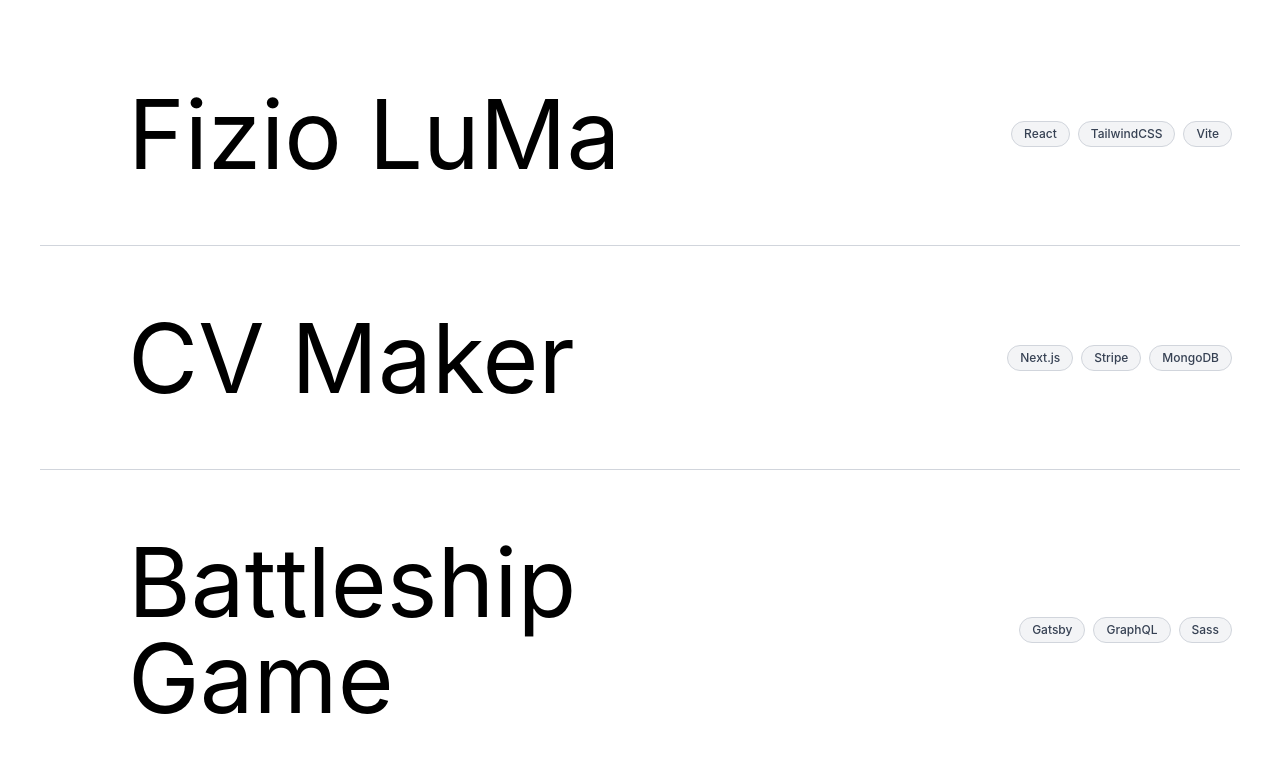
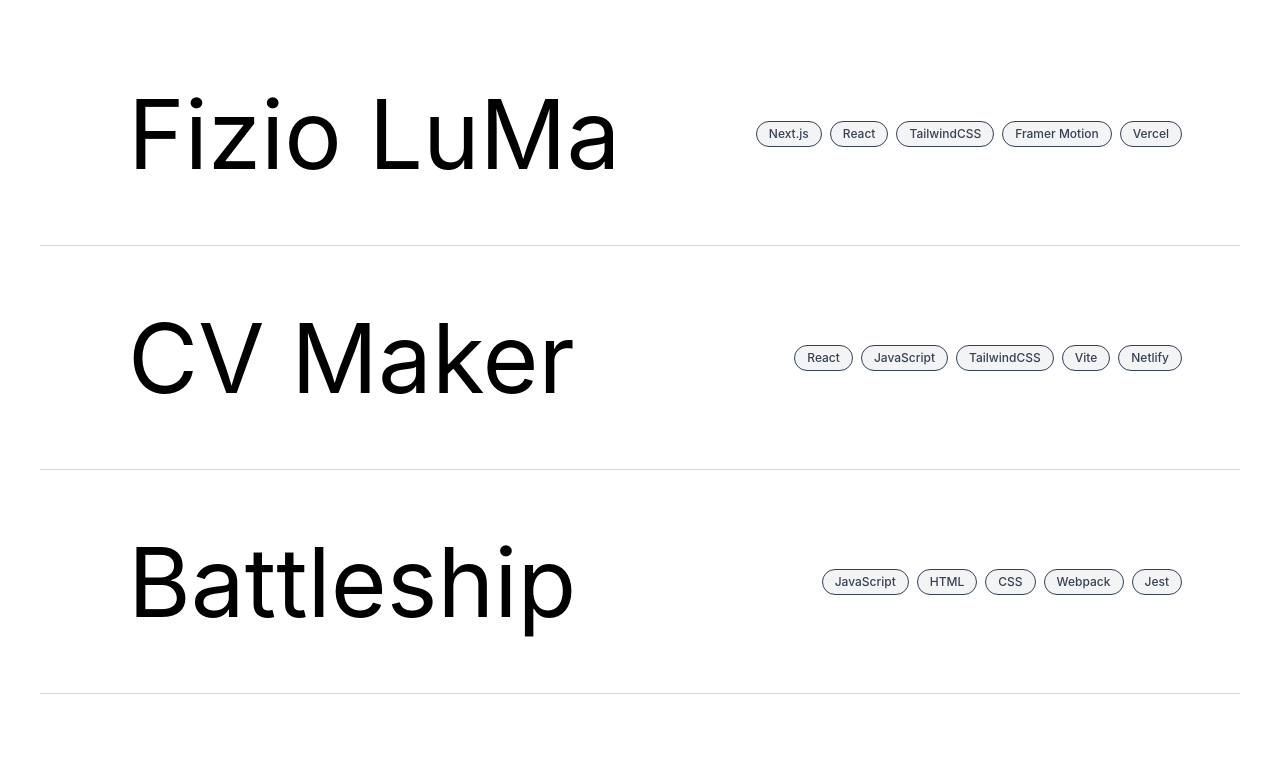
Before and after one commit to Mararovsek99/portfolio, a React (Vite) app: page / in a window 1280 px wide. Shown: the part 1600-2369 px from the top of the page. Built offline with nearby package versions, Linux system fonts and the light colour scheme; what @lordicon/element would draw is missing.

Commit message:
added CSS transitions to project titles and tech badges for smoother hover effects.

```diff
--- /dev/null
+++ b/src/components/RecentWork.css
@@ -0,0 +1,26 @@
+.project-title {
+  transition:
+    color 0.2s,
+    margin-left 0.2s;
+}
+.project-title.hovered {
+  color: #888888;
+  margin-left: 20px;
+}
+.tech-badge {
+  transition:
+    background 0.2s,
+    color 0.2s;
+}
+.tech-badge.hovered {
+  background: #e0e7ef;
+  color: #222;
+  border-color: #b0b8c1;
+}
+.tech-mr {
+  margin-right: 50px;
+  transition: margin-right 0.2s;
+}
+.tech-mr.hovered {
+  margin-right: 2px;
+}
--- a/src/components/RecentWork.jsx
+++ b/src/components/RecentWork.jsx
@@ -1,34 +1,45 @@
 import React, { useState } from "react";
 import { portfolioImages } from "../assets/portfolioImages";
+import "./RecentWork.css";
 
 const projects = [
   {
     title: "Fizio LuMa",
-    technologies: ["React", "TailwindCSS", "Vite"],
+    technologies: [
+      "Next.js",
+      "React",
+      "TailwindCSS",
+      "Framer Motion",
+      "Vercel",
+    ],
     image: portfolioImages[0],
     url: "https://fizioluma.si",
   },
+
   {
     title: "CV Maker",
-    technologies: ["Next.js", "Stripe", "MongoDB"],
+    technologies: ["React", "JavaScript", "TailwindCSS", "Vite", "Netlify"],
     image: portfolioImages[1],
     url: "https://cvmaker-app.netlify.app/",
   },
+
   {
-    title: "Battleship Game",
-    technologies: ["Gatsby", "GraphQL", "Sass"],
+    title: "Battleship",
+    technologies: ["JavaScript", "HTML", "CSS", "Webpack", "Jest"],
     image: portfolioImages[2],
     url: "https://mararovsek99.github.io/battleship/",
   },
+
   {
     title: "Etch-A-Sketch",
-    technologies: ["Vue", "Firebase", "TailwindCSS"],
+    technologies: ["JavaScript", "HTML", "CSS", "DOM Manipulation"],
     image: portfolioImages[3],
     url: "https://mararovsek99.github.io/etch-a-sketch/",
   },
+
   {
     title: "Tic Tac Toe",
-    technologies: ["HTML", "CSS", "JavaScript"],
+    technologies: ["JavaScript", "HTML", "CSS", "Module Pattern"],
     image: portfolioImages[4],
     url: "https://mararovsek99.github.io/tic-tac-toe/",
   },
@@ -58,14 +69,18 @@
             onMouseMove={handleMouseMove}
             onClick={() => window.open(project.url, "_blank")}
           >
-            <div className="text-8xl text-left w-1/2 ml-20 m-8">
+            <div
+              className={`text-8xl text-left w-1/2 ml-20 m-8 project-title${hovered === idx ? " hovered" : ""}`}
+            >
               {project.title}
             </div>
-            <div className="flex gap-2 w-1/2 justify-end flex-wrap">
+            <div
+              className={`flex gap-2 w-1/2 justify-end flex-wrap tech-mr${hovered === idx ? " hovered" : ""}`}
+            >
               {project.technologies.map((tech) => (
                 <span
                   key={tech}
-                  className="bg-gray-100 text-gray-700 px-3 py-1 rounded-full text-xs font-medium border border-gray-300"
+                  className={`tech-badge bg-gray-100 text-gray-700 px-3 py-1 rounded-full text-xs font-medium border border-gray-300${hovered === idx ? " hovered" : ""}`}
                 >
                   {tech}
                 </span>
```
